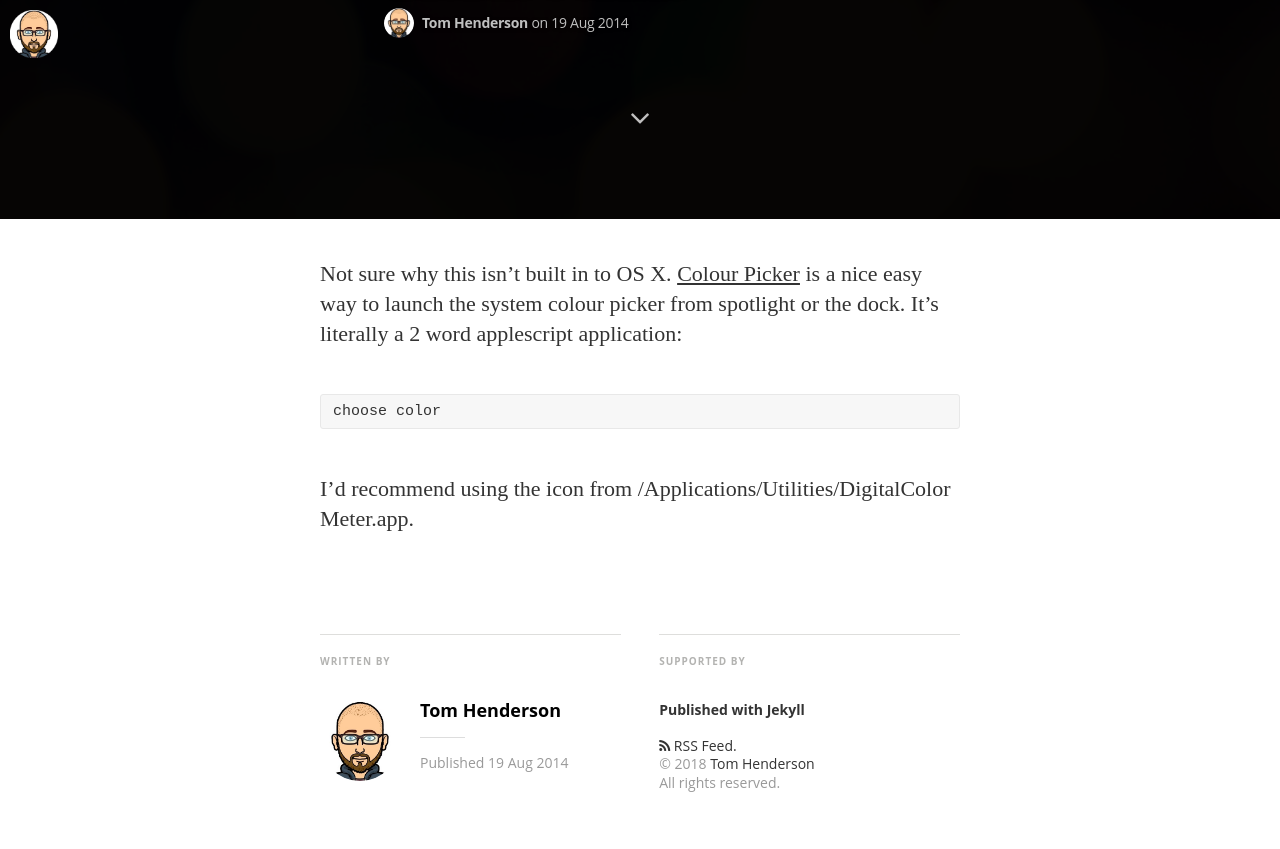
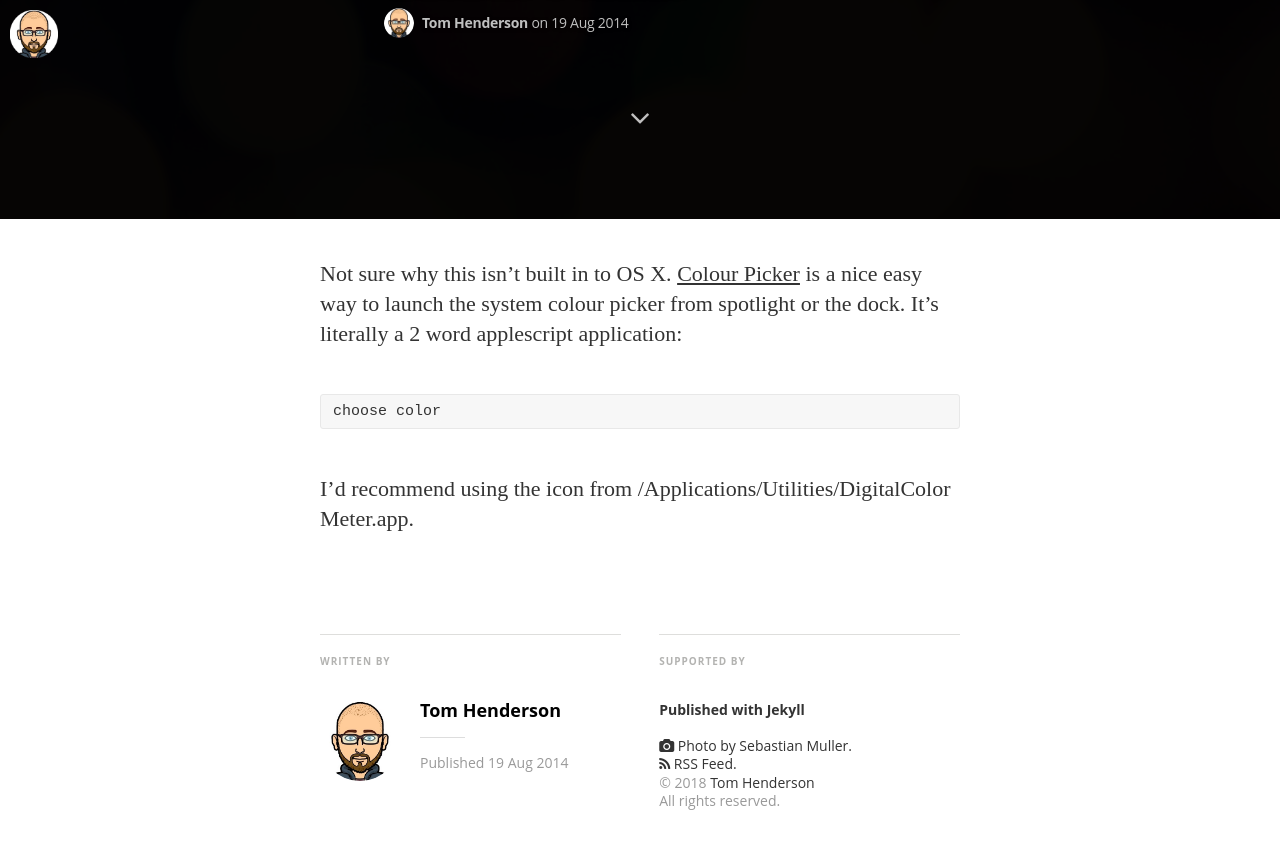
Before and after one commit to tom-henderson/tom-henderson.github.io, a Jekyll site: the page built from _posts/2014-08-19-colour-picker.md, in a window 1280 px wide and 900 px high, scrolled down 681 px. Shown: the top 849 px of the window. Built offline with Jekyll 4.4.1, drawn with Linux system fonts in a browser that asks for light colours; nearby versions of some CDN libraries; some web fonts are replaced.

Commit message:
Add credit

```diff
--- a/_posts/2014-08-19-colour-picker.md
+++ b/_posts/2014-08-19-colour-picker.md
@@ -2,6 +2,8 @@
 layout: post
 title: Colour Picker
 image: /assets/headers/abstract-blurred-lines-colorful-370.jpg
+image_credit: Sebastian Muller
+image_url: https://unsplash.com/photos/VLdaxYyXJvw
 ---
 
 Not sure why this isn't built in to OS X. [Colour Picker](https://github.com/tom-henderson/colour-picker) is a nice easy way to launch the system colour picker from spotlight or the dock. It's literally a 2 word applescript application:
```
